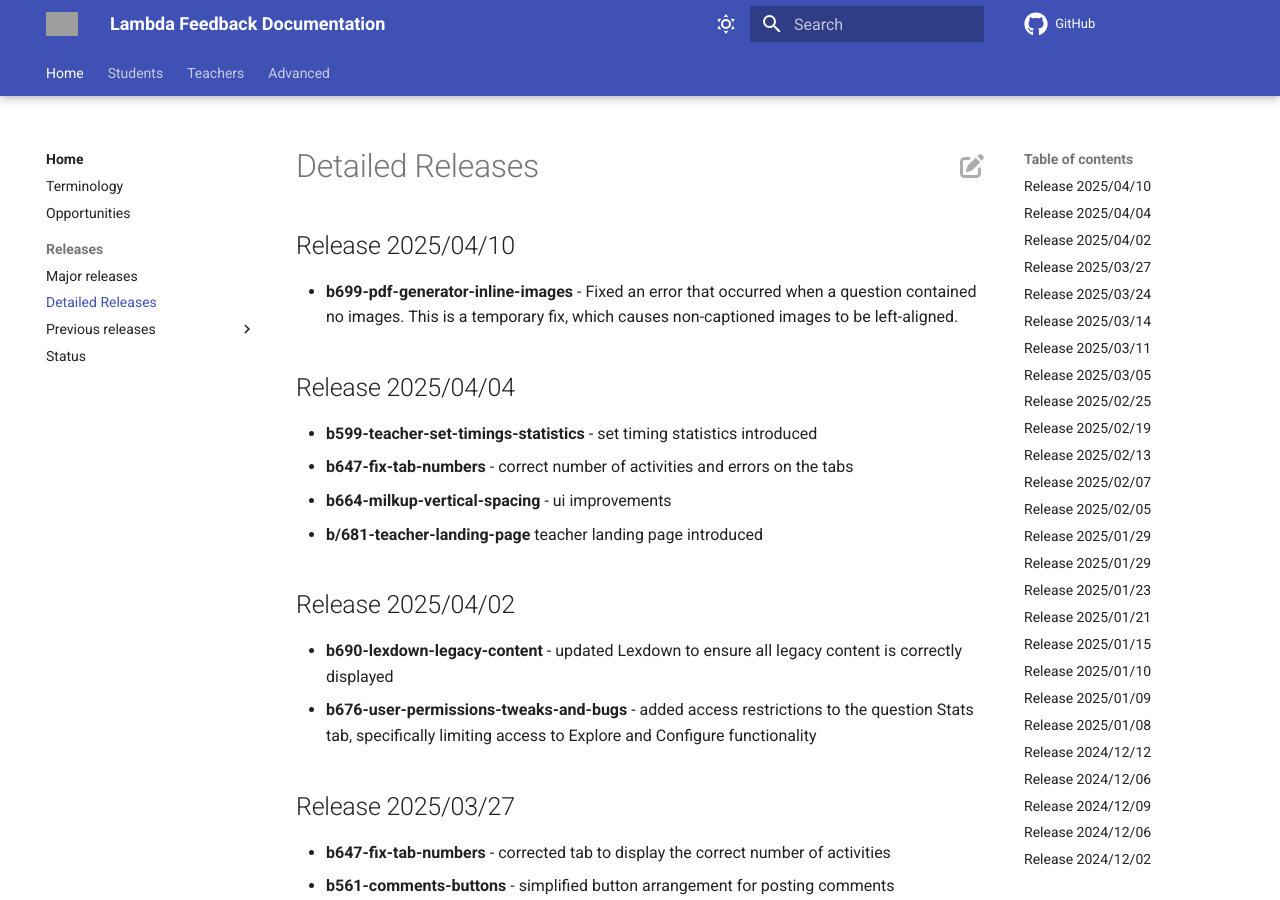
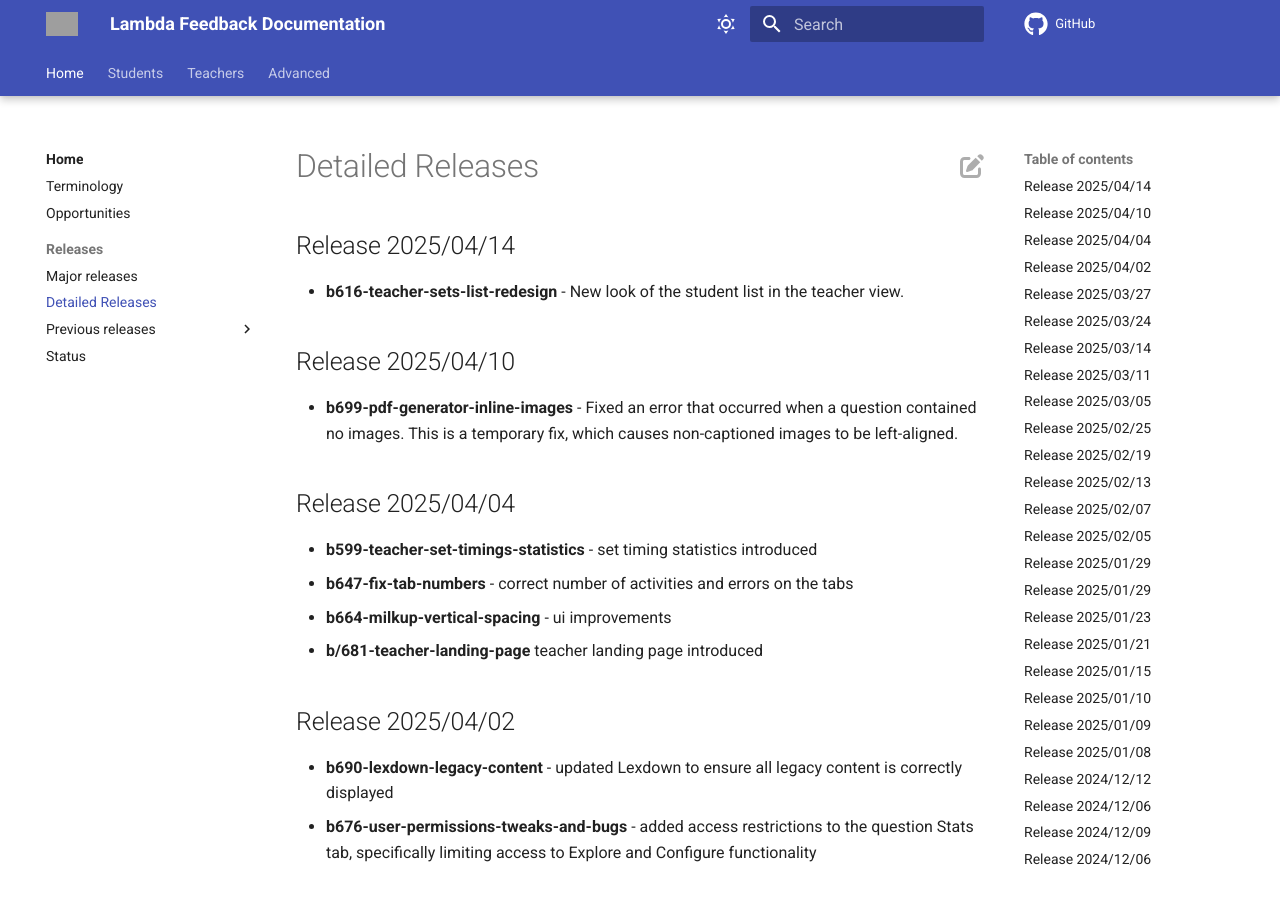
Before and after one commit to lambda-feedback/user-documentation, an MkDocs documentation site: the page built from docs/releases/detailed_releases.md, in a window 1280 px wide and 900 px high. Built offline with MkDocs 1.6.1 and Material for MkDocs 9.7.7, drawn with Linux system fonts in a browser that asks for light colours; comment, search, counter and statistics services are not loaded; grey boxes are pictures that could not be loaded.

Commit message:
Release 2025/04/14 added

```diff
--- a/docs/releases/detailed_releases.md
+++ b/docs/releases/detailed_releases.md
@@ -1,3 +1,7 @@
+## Release 2025/04/14
+
+- **b616-teacher-sets-list-redesign** - New look of the student list in the teacher view.
+
 ## Release 2025/04/10
 
 - **b699-pdf-generator-inline-images** - Fixed an error that occurred when a question contained no images. This is a temporary fix, which causes non-captioned images to be left-aligned.
```
